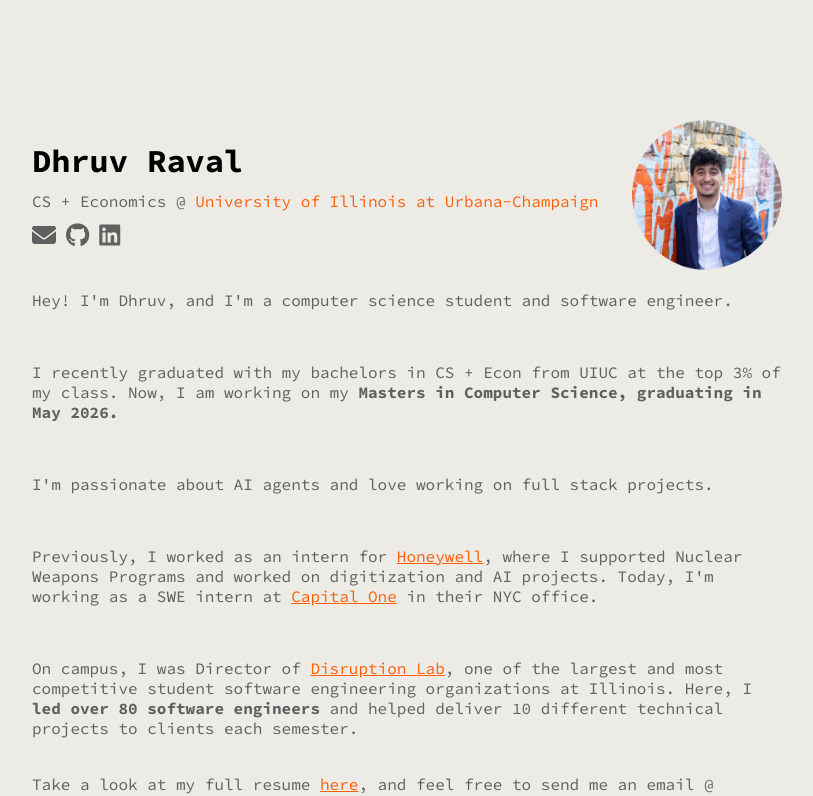
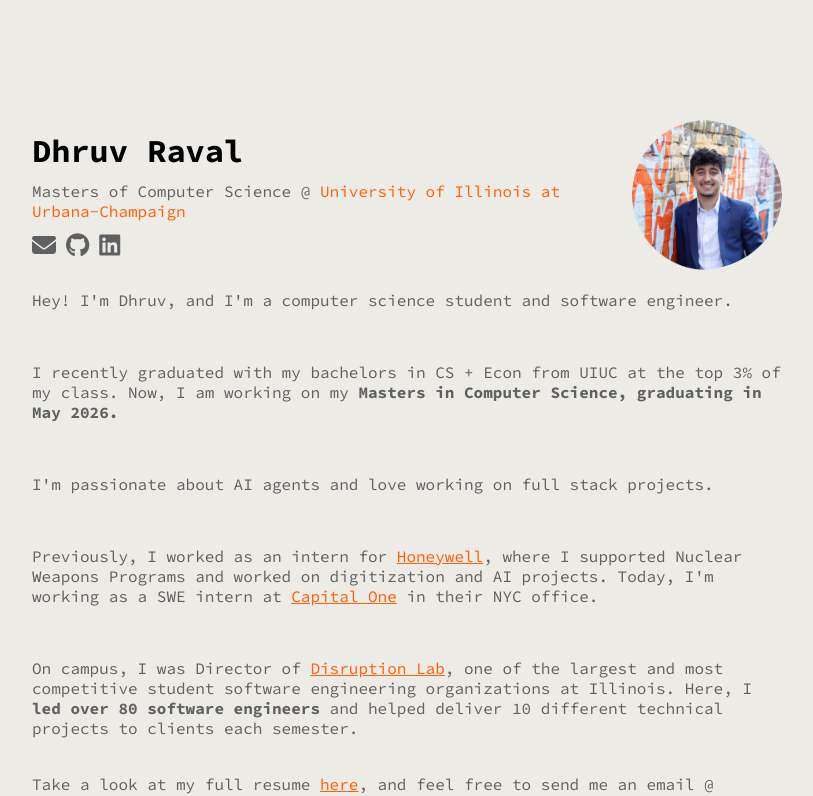
Before and after one commit to dhruvkraval/my-website, a React (Create React App) app: page / in a window 1280 px wide. Shown: the top 796 px of the page, without its empty margins (233-1046 px from the left). Built offline with nearby package versions, Linux system fonts and the light colour scheme.

Commit message:
changed to MCS

```diff
--- a/src/App.js
+++ b/src/App.js
@@ -92,7 +92,7 @@ function App() {
           <div className="profile">
             <div className="profile-text">
               <h1>Dhruv Raval</h1>
-              <p>CS + Economics @ <span className="orange-text">University of Illinois at Urbana-Champaign</span></p>
+              <p>Masters of Computer Science @ <span className="orange-text">University of Illinois at Urbana-Champaign</span></p>
               <div className="social-icons">
                 <a href="mailto:contact@dhruvraval.com">
                   <i className="fas fa-envelope"></i>
```
